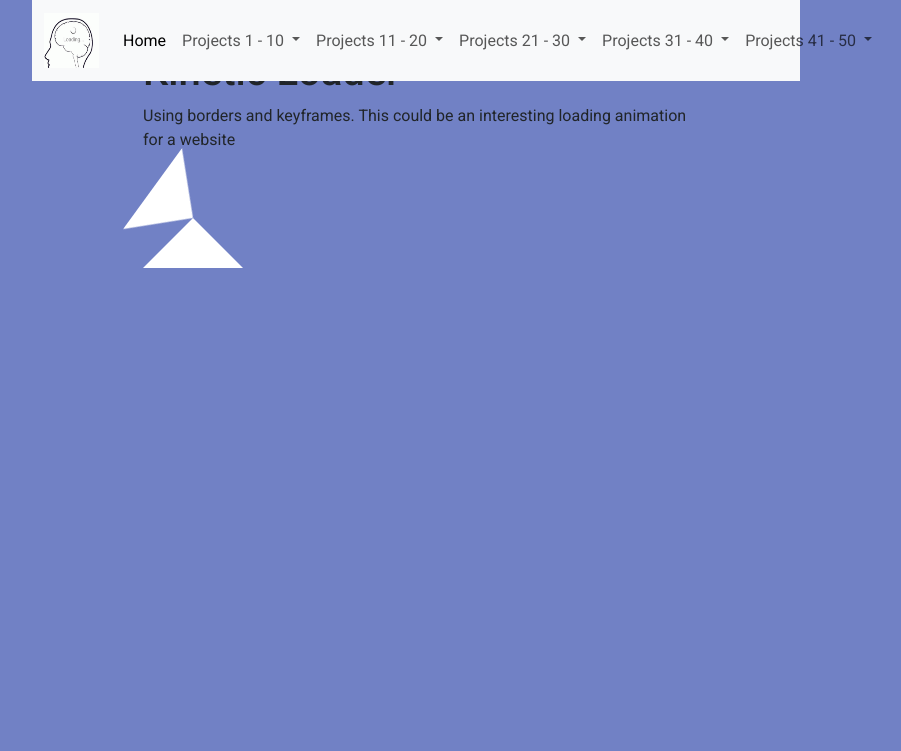
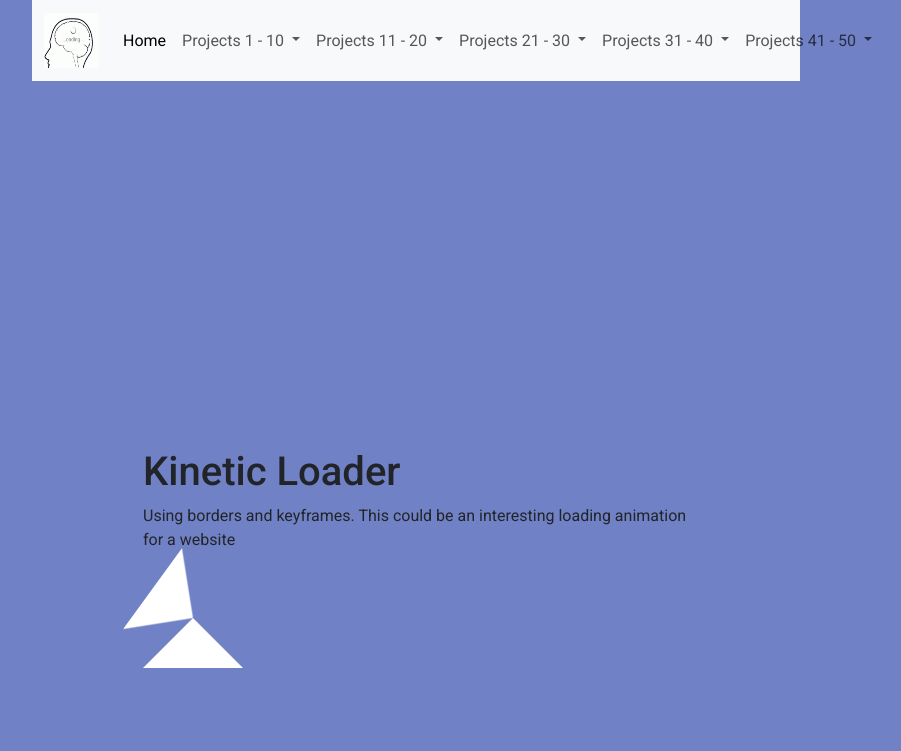
Before and after one commit to ANDREWAHN-UK/50Projects-in-PHP, a PHP site: page /Project23/project23.php in a window 1280 px wide. Shown: the top 751 px of the page, without its empty margins (224-1125 px from the left). Run offline with PHP 8.4, Linux system fonts and the light colour scheme.

Commit message:
update project 23 css

```diff
--- a/Project23/project23.css
+++ b/Project23/project23.css
@@ -20,6 +20,7 @@ body {
     height: 100vh;
     width: 100vw;
     margin: auto;
+    padding-top: 400px;
 }
 
 .kinetic {
```
